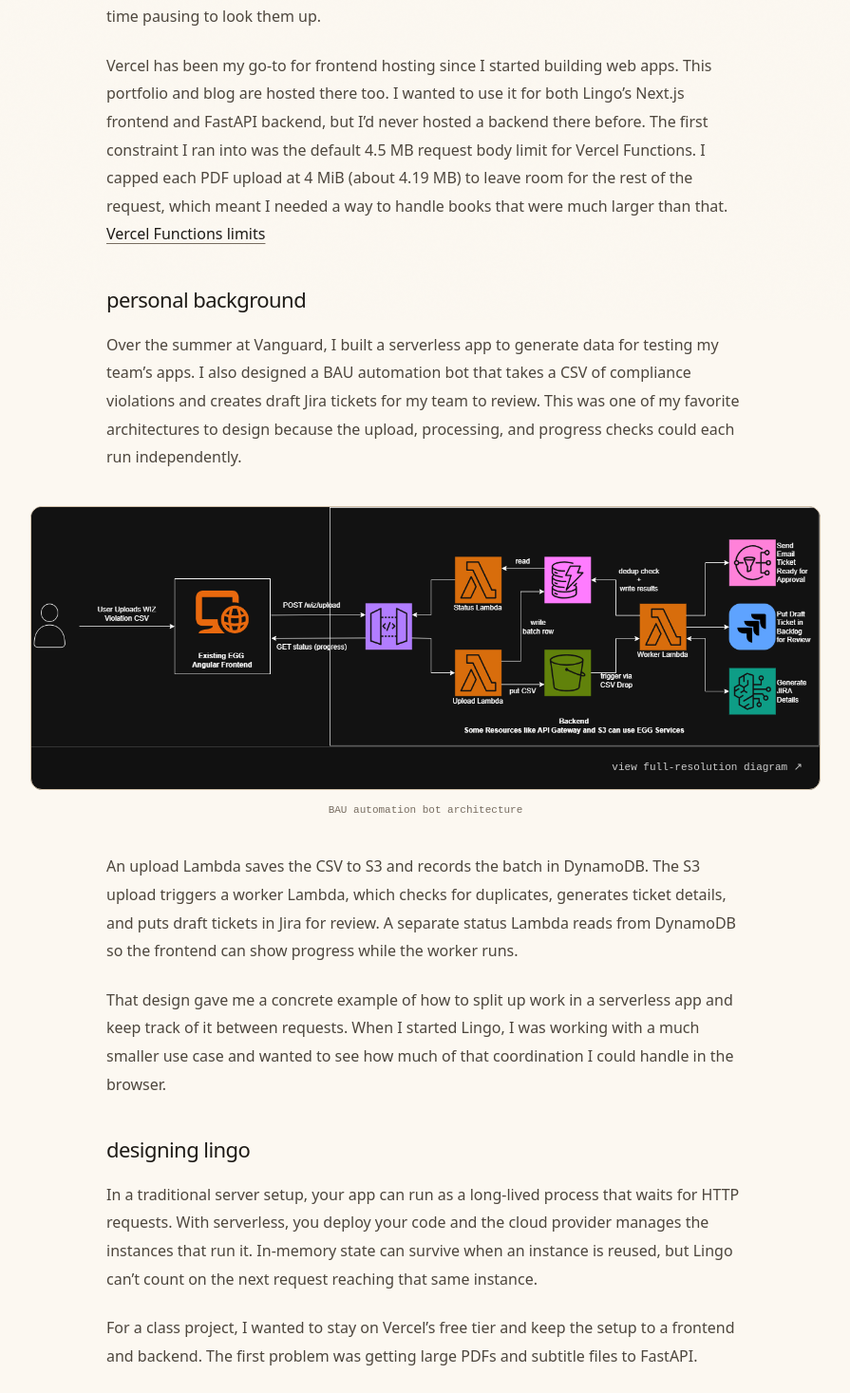
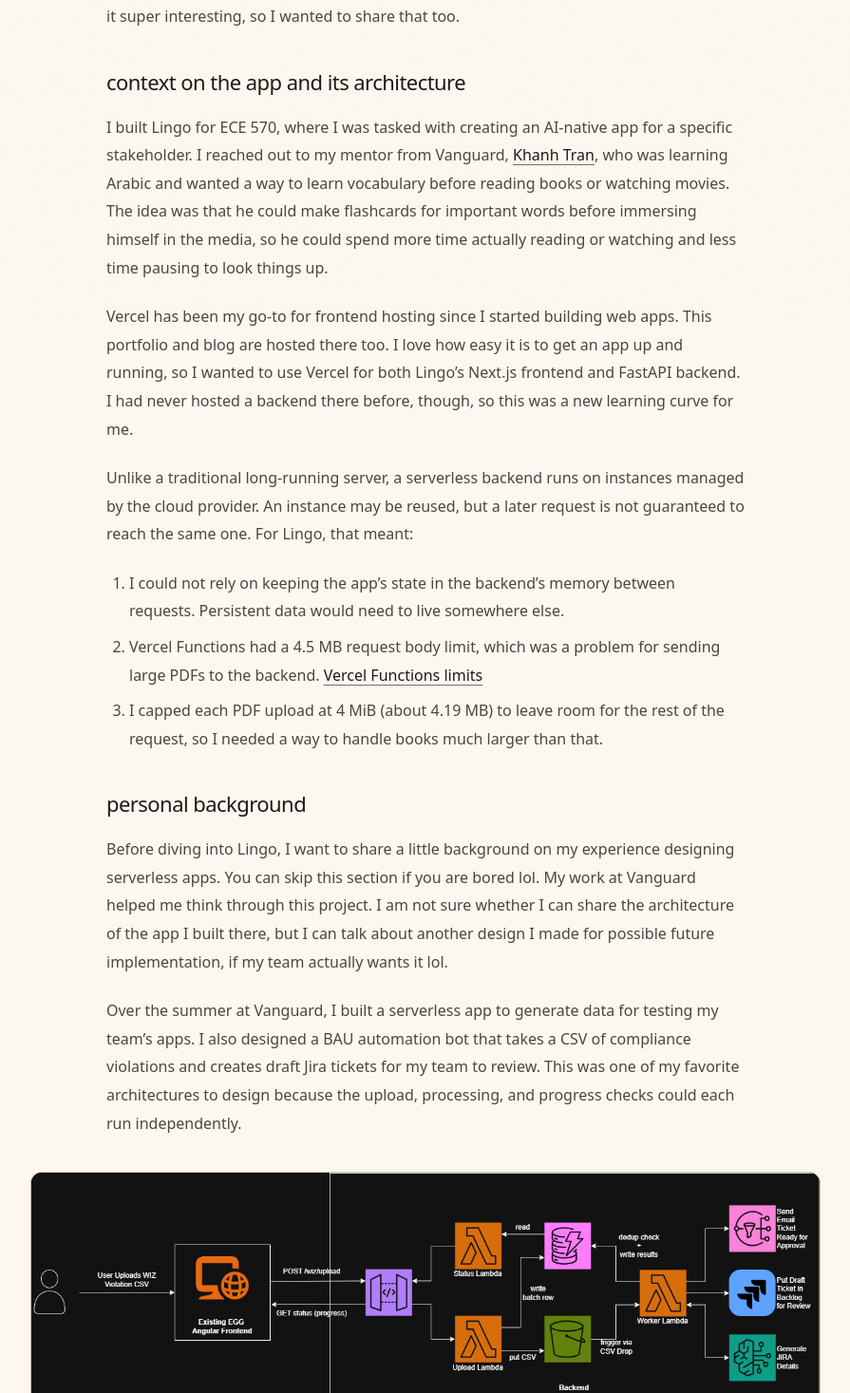
Before and after one commit to hitaesh77/portfolio, a Next.js app: page /blog/a-deep-dive-into-lingo-architecture-and-vercel-fluid-compute in a window 1280 px wide. Shown: the part 463-1930 px from the top of the page at 95% size, without its empty margins (192-1087 px from the left). Built offline with nearby package versions, Linux system fonts and the light colour scheme.

Commit message:
edit lingo blog

```diff
--- a/app/blog/data.ts
+++ b/app/blog/data.ts
@@ -27,21 +27,39 @@ export const blogEntries: BlogEntry[] = [
   "content": [
     {
       "type": "paragraph",
-      "text": ["I built Lingo for ECE 570, where I was tasked with creating an AI-native app for a specific stakeholder. I reached out to my mentor from Vanguard, ", {"text": "Khanh Tran", "href": "https://www.linkedin.com/in/khanh-tran-544a34208/"}, ", who was learning Arabic and wanted a way to learn vocabulary before reading books or watching movies. With Lingo, he could make flashcards for important words ahead of time and spend less time pausing to look them up."]
+      "text": "I want to write a longer blog post today about how I architected and developed my most recent project, Lingo. I also want to talk about what I learned while working around the constraints of serverless compute, and how Vercel’s architecture allowed my backend to work. I spent some time reading about what Vercel is doing under the hood, and I found it super interesting, so I wanted to share that too."
+    },
+    {
+      "type": "heading",
+      "text": "context on the app and its architecture"
     },
     {
       "type": "paragraph",
-      "text": [
-        "Vercel has been my go-to for frontend hosting since I started building web apps. This portfolio and blog are hosted there too. I wanted to use it for both Lingo’s Next.js frontend and FastAPI backend, but I’d never hosted a backend there before. The first constraint I ran into was the default 4.5 MB request body limit for Vercel Functions. I capped each PDF upload at 4 MiB (about 4.19 MB) to leave room for the rest of the request, which meant I needed a way to handle books that were much larger than that. ",
-        {
-          "text": "Vercel Functions limits",
-          "href": "https://vercel.com/docs/functions/limitations"
-        }
+      "text": ["I built Lingo for ECE 570, where I was tasked with creating an AI-native app for a specific stakeholder. I reached out to my mentor from Vanguard, ", {"text": "Khanh Tran", "href": "https://www.linkedin.com/in/khanh-tran-544a34208/"}, ", who was learning Arabic and wanted a way to learn vocabulary before reading books or watching movies. The idea was that he could make flashcards for important words before immersing himself in the media, so he could spend more time actually reading or watching and less time pausing to look things up."]
+    },
+    {
+      "type": "paragraph",
+      "text": "Vercel has been my go-to for frontend hosting since I started building web apps. This portfolio and blog are hosted there too. I love how easy it is to get an app up and running, so I wanted to use Vercel for both Lingo’s Next.js frontend and FastAPI backend. I had never hosted a backend there before, though, so this was a new learning curve for me."
+    },
+    {
+      "type": "paragraph",
+      "text": "Unlike a traditional long-running server, a serverless backend runs on instances managed by the cloud provider. An instance may be reused, but a later request is not guaranteed to reach the same one. For Lingo, that meant:"
+    },
+    {
+      "type": "orderedList",
+      "items": [
+        "I could not rely on keeping the app’s state in the backend’s memory between requests. Persistent data would need to live somewhere else.",
+        ["Vercel Functions had a 4.5 MB request body limit, which was a problem for sending large PDFs to the backend. ", {"text": "Vercel Functions limits", "href": "https://vercel.com/docs/functions/limitations"}],
+        "I capped each PDF upload at 4 MiB (about 4.19 MB) to leave room for the rest of the request, so I needed a way to handle books much larger than that."
       ]
     },
     {
       "type": "heading",
       "text": "personal background"
+    },
+    {
+      "type": "paragraph",
+      "text": "Before diving into Lingo, I want to share a little background on my experience designing serverless apps. You can skip this section if you are bored lol. My work at Vanguard helped me think through this project. I am not sure whether I can share the architecture of the app I built there, but I can talk about another design I made for possible future implementation, if my team actually wants it lol."
     },
     {
       "type": "paragraph",
@@ -69,11 +87,11 @@ export const blogEntries: BlogEntry[] = [
     },
     {
       "type": "paragraph",
-      "text": "In a traditional server setup, your app can run as a long-lived process that waits for HTTP requests. With serverless, you deploy your code and the cloud provider manages the instances that run it. In-memory state can survive when an instance is reused, but Lingo can’t count on the next request reaching that same instance."
+      "text": "To start, I do not think serverless was necessarily the ideal fit for this app. Large book PDFs and movie subtitles can involve a lot of data and processing time, which were exactly the constraints I had to work around. A long-running process could hold state while it worked, although I would still need a way to get a large file to it in the first place. I have not worked extensively with that problem, but one approach I would explore is uploading the file to a document store like S3 and having the backend retrieve it."
     },
     {
       "type": "paragraph",
-      "text": "For a class project, I wanted to stay on Vercel’s free tier and keep the setup to a frontend and backend. The first problem was getting large PDFs and subtitle files to FastAPI."
+      "text": "That being said, Lingo was a class project, and I really wanted to stay on Vercel’s free tier. I also wanted a straightforward frontend and backend without adding a database or external storage. Those choices kept hosting simple, but they meant I had to get creative about getting large PDFs and subtitle files to FastAPI."
     },
     {
       "type": "heading",
@@ -93,7 +111,7 @@ export const blogEntries: BlogEntry[] = [
     },
     {
       "type": "paragraph",
-      "text": "In this design, the browser acts as the orchestrator. It keeps track of which pages have been processed and sends the next ones. One drawback is that refreshing or leaving the page interrupts extraction. A large PDF can also take several minutes to process, even with two page requests going at a time. I thought this kept the architecture simple enough for the project."
+      "text": "In this design, the browser acts as the orchestrator. It keeps track of which pages have been processed and sends the next ones. One drawback is that refreshing or leaving the page interrupts extraction. A large PDF can also take several minutes to process, even with two page requests going at a time. I thought this was a reasonable tradeoff for the project: the browser could coordinate the work without another service, but the user had to keep the page open and wait for it to finish."
     },
     {
       "type": "heading",
@@ -109,7 +127,7 @@ export const blogEntries: BlogEntry[] = [
     },
     {
       "type": "paragraph",
-      "text": "The next challenge was generating hundreds of flashcards from the passages the user selected. I sent the passages in batches to keep the request size manageable. The frontend kept track of how it grouped the passages so it could match each flashcard back to the passage it came from."
+      "text": "Once I had a way to extract text, the next challenge was generating hundreds of flashcards from the passages the user selected. Sending all those passages at once could run into the same request-size problem as the PDFs, so I sent them in batches. The frontend kept track of how it grouped the passages so it could match each flashcard back to the passage it came from. That mattered because I wanted the user to be able to connect a word back to the context they would see in their book or movie."
     },
     {
       "type": "paragraph",
@@ -117,8 +135,7 @@ export const blogEntries: BlogEntry[] = [
     },
     {
       "type": "heading",
-      "text": "reflection and vercel’s fluid compute",
-      "bold": true
+      "text": "reflection and vercel’s fluid compute"
     },
     {
       "type": "paragraph",
@@ -140,7 +157,15 @@ export const blogEntries: BlogEntry[] = [
     },
     {
       "type": "paragraph",
-      "text": ["The part I found most interesting was that there are two different kinds of concurrency here. In Lingo, the browser sends one batch to FastAPI, and FastAPI makes several OpenAI calls concurrently within that one incoming request. With Fluid compute, Vercel can let multiple incoming FastAPI requests overlap on the same function instance. While one request is waiting on an external API, the instance can make progress on another request. Reusing instances this way can reduce cold starts. ", {"text": "Vercel’s Fluid compute docs", "href": "https://vercel.com/docs/fluid-compute"}]
+      "text": "This made me think back to what happens when Lingo generates flashcards. The browser sends a batch to my FastAPI backend, and the backend spends part of that request waiting for responses from OpenAI. I was curious what the serverless instance could do during that waiting time, especially if another request came in."
+    },
+    {
+      "type": "paragraph",
+      "text": ["That is where Fluid compute gets interesting to me. Vercel can run multiple incoming requests on the same function instance at the same time, instead of needing a separate instance for each request. So while one request is waiting on an external API, the instance can make progress on another. Vercel can use existing capacity before starting more instances, which can reduce cold starts and make better use of resources. ", {"text": "Vercel’s Fluid compute docs", "href": "https://vercel.com/docs/fluid-compute"}]
+    },
+    {
+      "type": "paragraph",
+      "text": "There are two different kinds of concurrency here, and it took me a moment to separate them. Inside one Lingo batch request, FastAPI makes several OpenAI calls concurrently. Fluid compute operates at a different level: it can let multiple incoming requests share an instance. Since Lingo sends its flashcard batches one at a time, that second kind would matter when separate requests overlap, such as requests from different users; it does not make one batch’s OpenAI calls concurrent by itself."
     },
     {
       "type": "image",
@@ -156,7 +181,7 @@ export const blogEntries: BlogEntry[] = [
     },
     {
       "type": "paragraph",
-      "text": "For Khanh’s use case, sending flashcard batches one at a time and keeping the page open were acceptable tradeoffs. Lingo does what I built it to do, and PDF parsing is still the biggest rough edge. If I turned it into a consumer app, I’d look at uploading large PDFs directly to something like S3 and processing them in the background. That way, users could leave the page and come back to their results. I’d also measure how long large files take to process and what they cost before deciding how much of the architecture to change."
+      "text": "Looking back, this was probably not the most efficient architecture I could have chosen for processing large files. My priority was keeping hosting simple and inexpensive while still building something useful for Khanh, so I was willing to work around those constraints. For his use case, sending flashcard batches one at a time and keeping the page open were acceptable tradeoffs. Lingo does what I built it to do, and PDF parsing is still the biggest rough edge. If I turned it into a consumer app, I’d look at uploading large PDFs directly to something like S3 and processing them in the background. That way, users could leave the page and come back to their results. I’d also measure how long large files take to process and what they cost before deciding how much of the architecture to change."
     },
     {
       "type": "paragraph",
```
